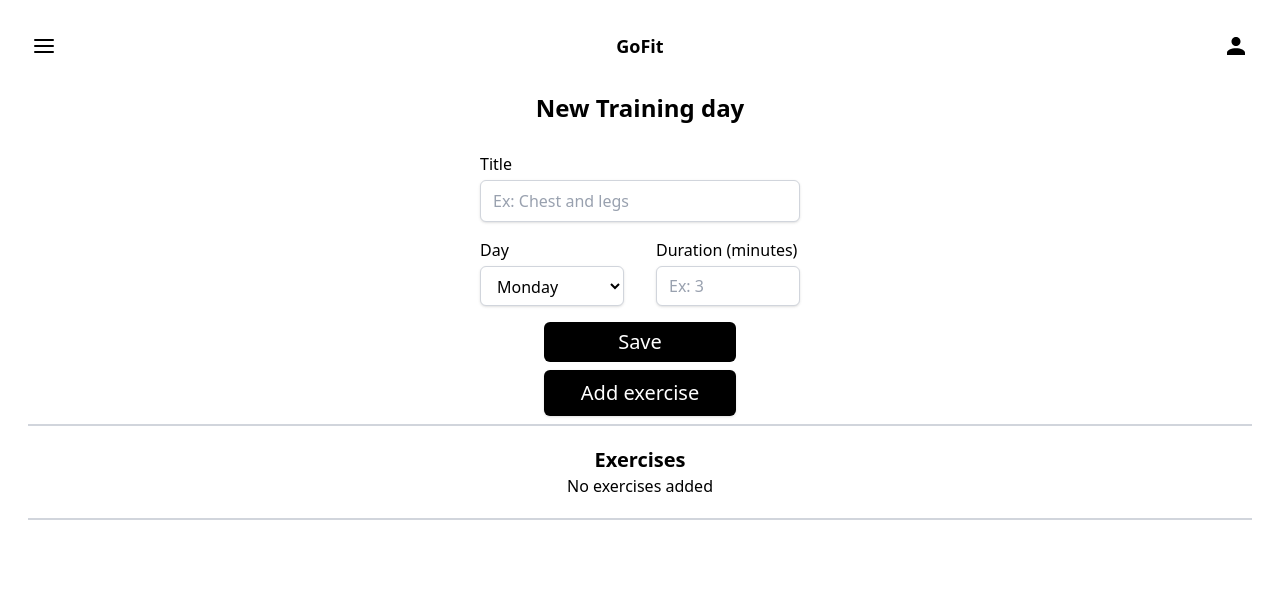
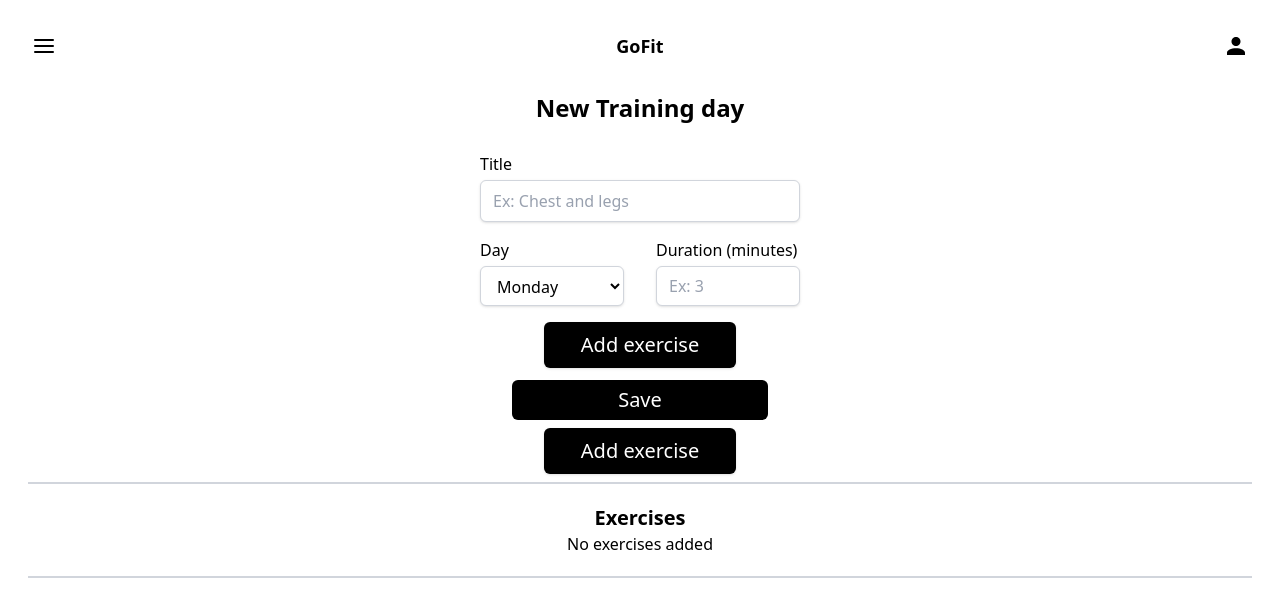
Before and after one commit to ProgramadoresSemPatria/Team-9, a React (Vite) app in the folder frontend/: page /add-new-day in a window 1280 px wide. Shown: the top 616 px of the page. Built offline with nearby package versions, Linux system fonts and the light colour scheme.

Commit message:
feat: enhance CreateNewTrainingDayForm to accept exercises and open add exercise dialog

```diff
--- a/frontend/src/components/CreateNewTrainingDayForm.tsx
+++ b/frontend/src/components/CreateNewTrainingDayForm.tsx
@@ -2,10 +2,19 @@ import { useForm, SubmitHandler } from 'react-hook-form';
 import { zodResolver } from '@hookform/resolvers/zod';
 import { z } from 'zod';
 import { createNewTrainingDaySchema } from '../schemas/trainingDay';
+import { Exercise } from '../types';
 
 type CreateNewTrainingDayFormType = z.infer<typeof createNewTrainingDaySchema>;
 
-const CreateNewTrainingDayForm = () => {
+type CreateNewTrainingDayFormProps = {
+    exercises: Exercise[];
+    setOpenAddExerciseDialog: () => void;
+};
+
+const CreateNewTrainingDayForm = ({
+    exercises,
+    setOpenAddExerciseDialog,
+}: CreateNewTrainingDayFormProps) => {
     const {
         register,
         handleSubmit,
@@ -18,6 +27,7 @@ const CreateNewTrainingDayForm = () => {
         createNewTrainingDayParams
     ) => {
         console.log(createNewTrainingDayParams);
+        console.log(exercises);
     };
     return (
         <form
@@ -92,10 +102,16 @@ const CreateNewTrainingDayForm = () => {
                     )}
                 </div>
             </div>
-            <div className="flex w-full justify-center">
+            <div className="flex w-full flex-col items-center gap-3">
+                <button
+                    className="cursor-pointer rounded-md border border-transparent bg-black px-4 py-2 text-xl text-white shadow-sm transition-colors duration-200 hover:bg-gray-800 focus:ring-2 focus:ring-gray-900 focus:ring-offset-2 focus:outline-none disabled:cursor-not-allowed disabled:opacity-50 md:w-48"
+                    onClick={() => setOpenAddExerciseDialog()}
+                >
+                    Add exercise
+                </button>
                 <button
                     type="submit"
-                    className="flex h-10 w-full cursor-pointer items-center justify-center rounded-md bg-black text-white md:w-48"
+                    className="flex h-10 w-full cursor-pointer items-center justify-center rounded-md bg-black text-white md:w-64"
                 >
                     <span className="text-xl">Save</span>
                 </button>
```
